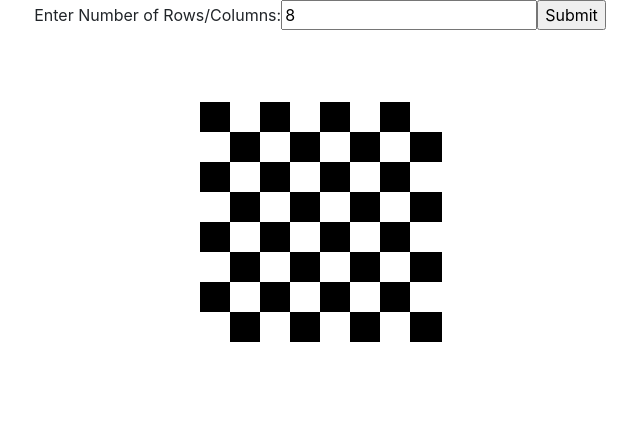
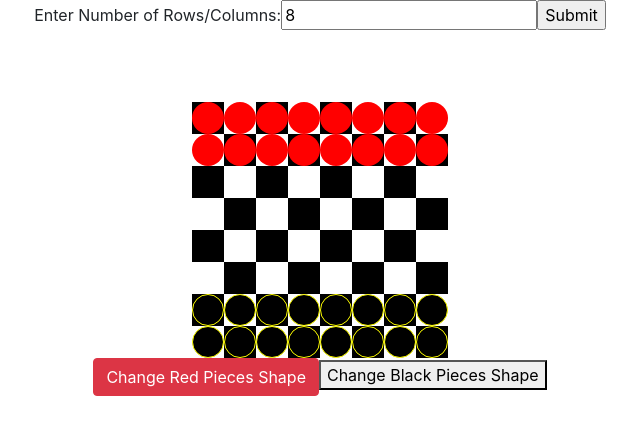
Before and after one commit to jakelawrence/Checkers, a React (Create React App) app: page / in a window 1280 px wide. Shown: the top 434 px of the page, without its empty margins (320-960 px from the left). Built offline with nearby package versions, Linux system fonts and the light colour scheme.

Commit message:
Change Red Player Pieces

```diff
--- a/src/components/board.css
+++ b/src/components/board.css
@@ -1,11 +1,18 @@
 .grid {
   margin-top: 5%;
-  overflow-x: hidden;
-  overflow-y: hidden;
+
+  position: relative;
+}
+
+.pieces {
+  width: 100%;
+  height: 100%;
+  position: absolute;
+  top: 0;
+  left: 0;
 }
 .row {
   display: flex;
   align-items: center;
   justify-content: center;
-  margin-bottom: -2px;
 }
--- a/src/components/board.jsx
+++ b/src/components/board.jsx
@@ -1,5 +1,6 @@
 import React, { Component } from "react";
 import Square from "./square.jsx";
+import Piece from "./piece.jsx";
 import "./board.css";
 import "bootstrap/dist/css/bootstrap.min.css";
 
@@ -9,33 +10,59 @@ class Board extends Component {
     this.state = {
       n: 8,
       grid: [],
+      pieces: [],
+      redPiece: "circle",
+      blackPiece: "circle",
     };
     this.setN = this.setN.bind(this);
     this.handleSubmit = this.handleSubmit.bind(this);
+    this.changeRed = this.changeRed.bind(this);
   }
 
   componentDidMount() {
     const grid = getInitialGrid(this.state.n);
     this.setState({ grid });
+    const pieces = getInitialPieces(this.state.n);
+    this.setState({ pieces });
   }
 
   setN() {
     const number = document.getElementById("num").value;
-    console.log(number);
+
     this.setState({
       n: number,
     });
+  }
+
+  changeRed() {
+    for (let i = 0; i < this.state.n; i++) {
+      for (let j = 0; j < this.state.n; j++) {
+        if (i < 2) {
+          if (this.state.redPiece === "circle") {
+            document.getElementById(`piece-${i}-${j}`).className =
+              "piece piece-red-triangle";
+            this.setState({ redPiece: "triangle" });
+          } else {
+            document.getElementById(`piece-${i}-${j}`).className =
+              "piece piece-red-circle";
+            this.setState({ redPiece: "circle" });
+          }
+        }
+      }
+    }
   }
 
   handleSubmit(event) {
     event.preventDefault();
     const grid = getInitialGrid(this.state.n);
     this.setState({ grid });
-    console.log(this.state.n);
+    const pieces = getInitialPieces(this.state.n);
+    this.setState({ pieces });
   }
 
   render() {
     const { grid } = this.state;
+    const { pieces } = this.state;
     return (
       <div>
         <form onSubmit={this.handleSubmit}>
@@ -61,6 +88,28 @@ class Board extends Component {
               </div>
             );
           })}
+          <div className="pieces">
+            {pieces.map((row, rowIdx) => {
+              return (
+                <div className="row" key={rowIdx}>
+                  {row.map((piece, pieceIdx) => {
+                    const { row, col, n } = piece;
+                    return (
+                      <Piece key={pieceIdx} n={n} col={col} row={row}></Piece>
+                    );
+                  })}
+                </div>
+              );
+            })}
+            <div>
+              <div className="btn btn-danger" onClick={this.changeRed}>
+                Change Red Pieces Shape
+              </div>
+              <button onClick={() => this.changeBlack}>
+                Change Black Pieces Shape
+              </button>
+            </div>
+          </div>
         </div>
       </div>
     );
@@ -86,4 +135,24 @@ const createNode = (col, row) => {
   };
 };
 
+const getInitialPieces = (n) => {
+  const pieces = [];
+  for (let row = 0; row < n; row++) {
+    const currentRow = [];
+    for (let col = 0; col < n; col++) {
+      currentRow.push(createPiece(col, row, n));
+    }
+    pieces.push(currentRow);
+  }
+  return pieces;
+};
+
+const createPiece = (col, row, n) => {
+  return {
+    col,
+    row,
+    n,
+  };
+};
+
 export default Board;
--- /dev/null
+++ b/src/components/piece.css
@@ -0,0 +1,23 @@
+.piece {
+  background-size: 35px 35px;
+  background-repeat: no-repeat;
+
+  width: 2.5vw;
+  height: 2.5vw;
+}
+.piece-black-circle {
+  background-color: black;
+  border-radius: 50%;
+  border: 1px solid yellow;
+}
+
+.piece-red-circle {
+  background-color: red;
+  border-radius: 50%;
+}
+
+.piece-red-triangle {
+  border-left: 12px solid transparent;
+  border-right: 12px solid transparent;
+  border-bottom: 28px solid red;
+}
--- /dev/null
+++ b/src/components/piece.jsx
@@ -0,0 +1,24 @@
+import React, { Component } from "react";
+
+import "./piece.css";
+
+export default class Piece extends Component {
+  render() {
+    const { row, col, n } = this.props;
+
+    let extraClassName = "";
+
+    if (row < 2) {
+      extraClassName = "piece-red-circle";
+    } else if (row > n - 3) {
+      extraClassName = "piece-black-circle";
+    }
+
+    return (
+      <div
+        id={`piece-${row}-${col}`}
+        className={`piece ${extraClassName}`}
+      ></div>
+    );
+  }
+}
--- a/src/components/square.css
+++ b/src/components/square.css
@@ -4,7 +4,6 @@
 
   width: 2.5vw;
   height: 2.5vw;
-  margin-right: -2px;
 }
 
 .square-black {
```
